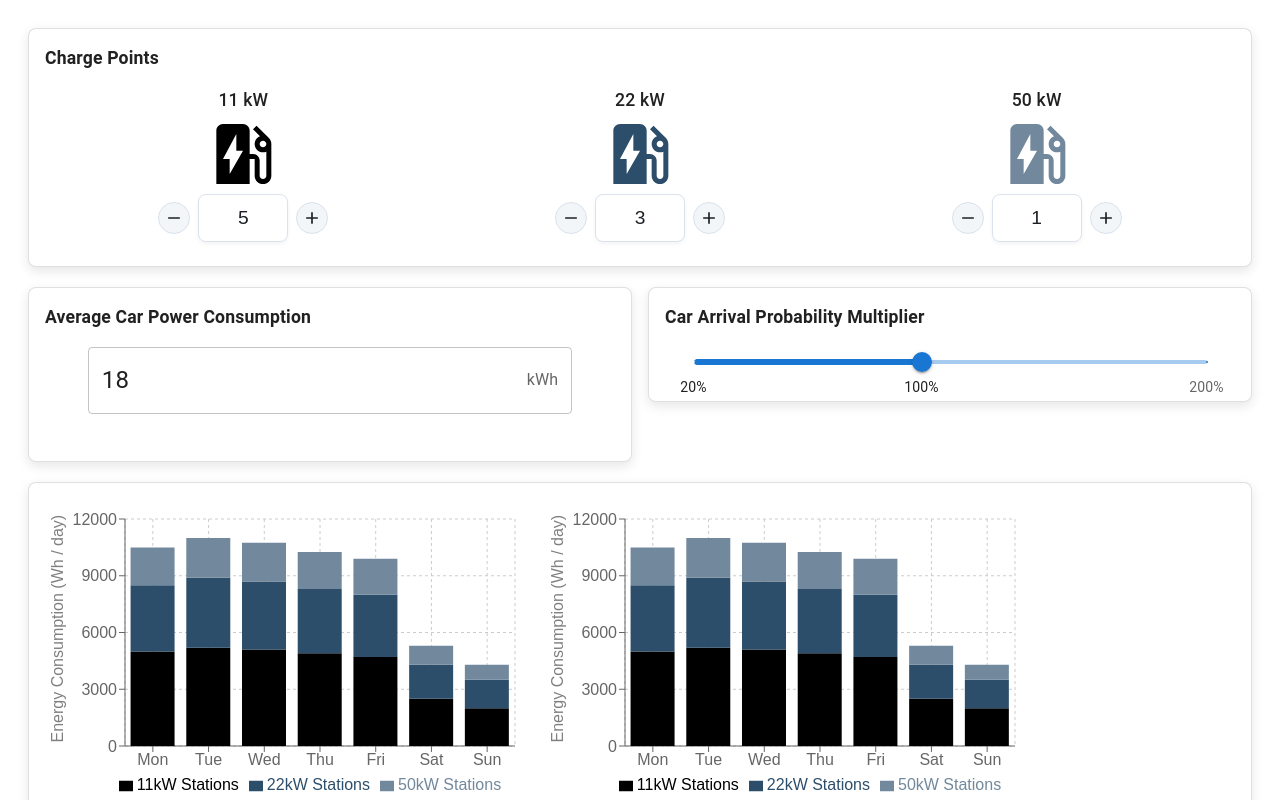
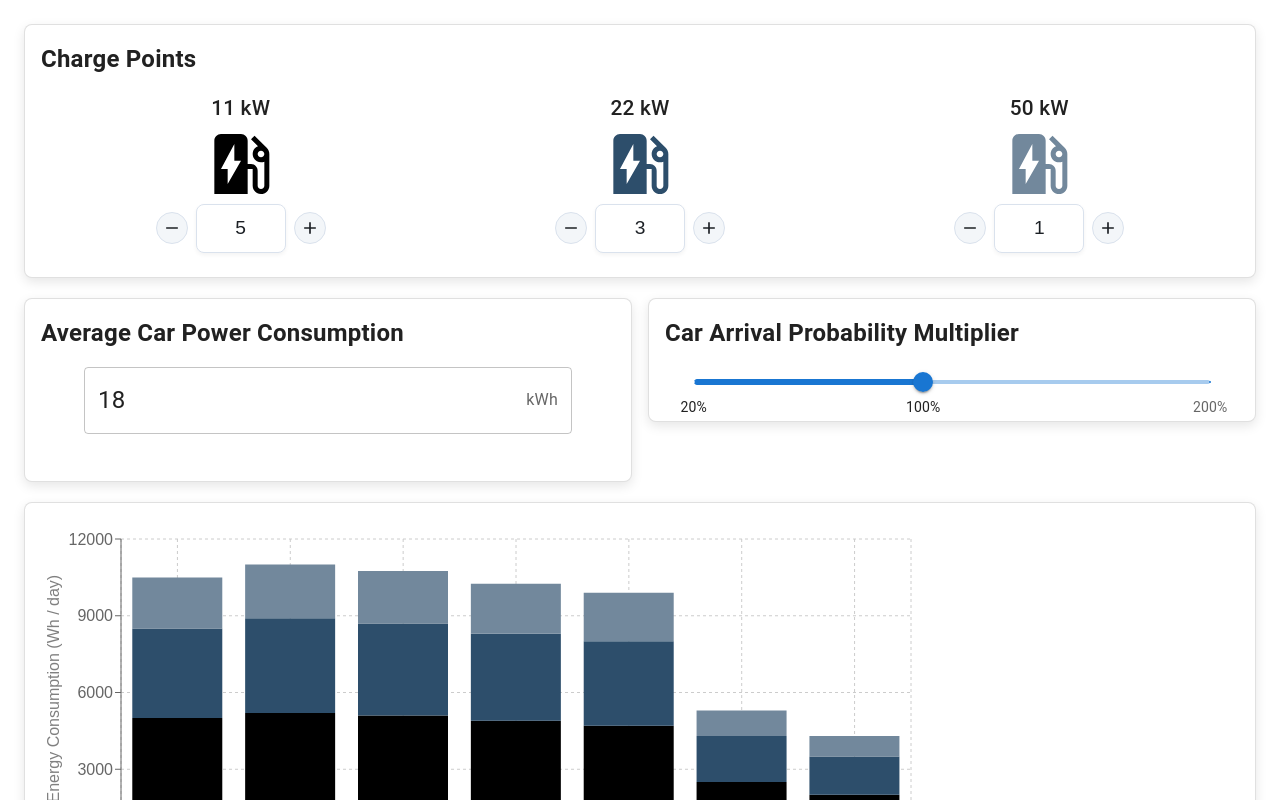
Before and after one commit to jhyahav/PowerCalc, a React (Vite) app: page / in a window 1280 px wide. Shown: the top 800 px of the page. Built offline with nearby package versions, Linux system fonts and the light colour scheme.

Commit message:
styling tweaks, spacing and font sizes

```diff
--- a/src/PageContent.tsx
+++ b/src/PageContent.tsx
@@ -8,7 +8,7 @@ const Container = styled(Box)(({ theme }) => ({
   flexDirection: "column",
   justifyContent: "space-around",
   alignItems: "center",
-  padding: theme.spacing(2.5),
+  padding: theme.spacing(2),
   height: `calc(100vh - ${theme.spacing(8)})`,
 }));
 export const PageContent = () => {
--- a/src/input-section/components/ViewChargepointCounter.tsx
+++ b/src/input-section/components/ViewChargepointCounter.tsx
@@ -18,7 +18,7 @@ const CounterContainer = styled(Box)({
 });
 
 const StyledTypography = styled(Typography)({
-  fontSize: "1.1rem",
+  fontSize: "1.3rem",
   fontWeight: 500,
 });
 
--- a/src/output-section/components/EnergyConsumptionChart.tsx
+++ b/src/output-section/components/EnergyConsumptionChart.tsx
@@ -22,10 +22,15 @@ const tooltipFormatter: Formatter<number, string> = (value, name) => [
 ];
 export const EnergyConsumptionChart = () => {
   return (
-    <ResponsiveContainer minWidth={300} width={500} height={300}>
+    <ResponsiveContainer
+      minWidth={300}
+      minHeight={300}
+      width={900}
+      height={380}
+    >
       <BarChart
-        width={500}
-        height={300}
+        width={900}
+        height={400}
         data={data}
         margin={{
           top: 20,
--- a/src/shared/StandardCard.tsx
+++ b/src/shared/StandardCard.tsx
@@ -18,7 +18,7 @@ const StyledCardContent = styled(CardContent)(({ theme }) => ({
 
 const Title = styled(Typography)({
   fontWeight: 600,
-  fontSize: "1.1rem",
+  fontSize: "1.5rem",
 });
 
 type Props = {
```
